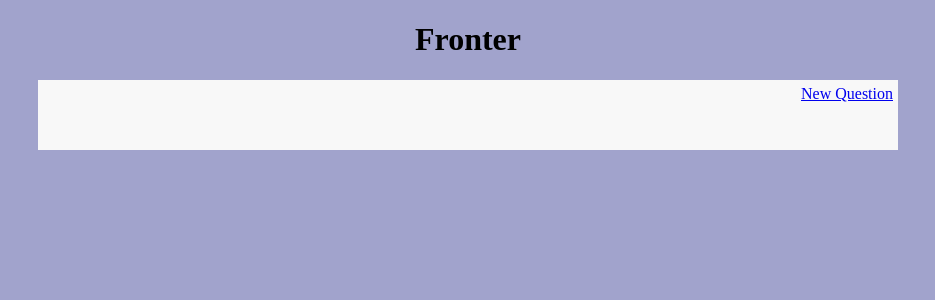
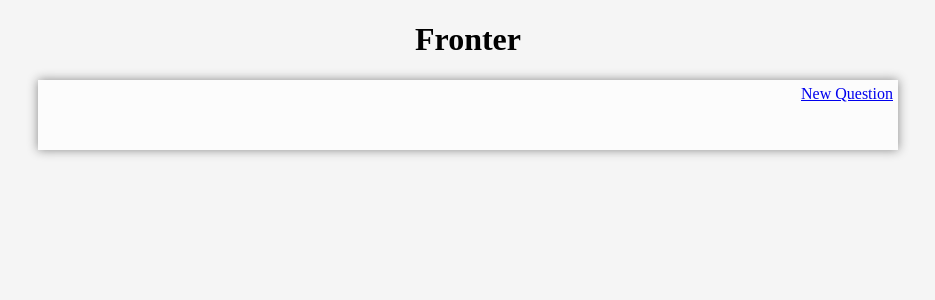
Before and after one commit to HarNys/usabilityTask5, a PHP site: page /index.php in a window 1280 px wide. Shown: the top 300 px of the page, without its empty margins (172-1107 px from the left). Run offline with PHP 8.4, Linux system fonts and the light colour scheme; data that the repository does not hold is empty.

Commit message:
Update #content CSS and background colour

```diff
--- a/css/style.css
+++ b/css/style.css
@@ -9,7 +9,7 @@
 
 body
 {
-	background-color:#A1A3CC;
+	background-color:#F5F5F5;
 }
 
 ul
@@ -57,15 +57,15 @@ ul a:active
 /******************************************************/
 #content
 {
-	background-color:#F8F8F8;
+	background-color:#FCFCFC;
 	width: 850px;
 	height: 100%;
 	margin:auto;
 	padding-bottom:10px;
 	float:center;
 	padding: 5px;
+	box-shadow: 0px 0px 10px #888888;
 	position:relative
-
 }
 
 #rules
--- a/index.php
+++ b/index.php
@@ -14,7 +14,7 @@
 
 <body>
 <div id="head">
-<h1><a href="index.php">Fronter</a></h1>
+	<h1><a href="index.php">Fronter</a></h1>
 </div>
 
 <div id="content">
```
